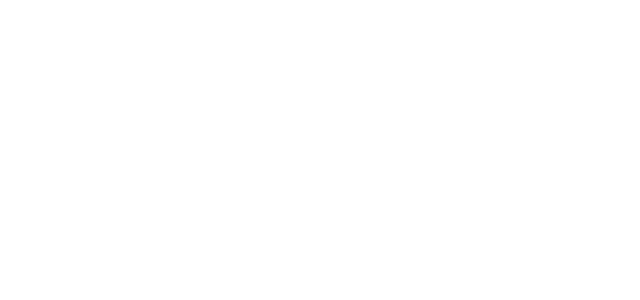
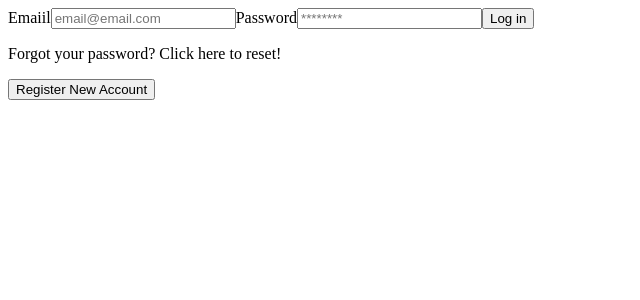
Before and after one commit to sebastian-ruiz-7/PhoneBook, a React app: page /login in a window 1280 px wide. Before the commit this address had no page. Shown: the top 300 px of the page, without its empty margins (0-640 px from the left). Built offline with nearby package versions, Linux system fonts and the light colour scheme.

Commit message:
[ADD] Se añadio la maquetacion de la pagina login, y el componente de los celulares, asi como el contex de la aplicacion

```diff
--- /dev/null
+++ b/src/client/context/AppContext.js
@@ -0,0 +1,5 @@
+import React from 'react'
+
+const AppContext=React.createContext({});
+
+export {AppContext};
--- /dev/null
+++ b/src/client/pages/Login.jsx
@@ -0,0 +1,20 @@
+import React from 'react'
+
+const Login = () => {
+    return (
+        <div className='Login'>
+            <form >
+                <label htmlFor="email">Emaiil</label>
+                <input type="email" name='email' placeholder='email@email.com' />
+                <label htmlFor="password">Password</label>
+                <input type="password" name='password' placeholder='********' />
+                <button>Log in</button>
+            </form>
+
+            <p>Forgot your password? Click here to reset!</p>
+            <button>Register New Account</button>
+        </div>
+    )
+}
+
+export {Login}
--- a/src/client/pages/NewUser.jsx
+++ b/src/client/pages/NewUser.jsx
@@ -24,7 +24,7 @@
             .then(response=>console.log('Usuario añadido exitosamente',response)).catch(err=>console.error(err))
 	}
     return (
-        <>
+        <div className='New-User'>
            <form ref={form}>
                 <label htmlFor="name">Name</label>
                 <input type="name" name='name' placeholder='John Smith' />
@@ -34,7 +34,7 @@
                 <input type="password" name='password' placeholder='********'/>
                 <button type='submit' onClick={handleSubmit} >Submit!</button>
             </form>
-        </>
+        </div>
     )
 }
 
--- a/src/client/routes/App.jsx
+++ b/src/client/routes/App.jsx
@@ -5,13 +5,15 @@
 //Import pages, containers
 import { Layout } from '@containers/Layout';
 import { NewUser } from '@pages/NewUser'
+import { Login } from '@pages/Login';
 
 const App = () => {
     return (
         <BrowserRouter>
             <Layout>
                 <Routes>
-                    <Route exact path='/new-user' element={< NewUser />} />
+                    <Route exact path='/new-user'   element={< NewUser />} />
+                    <Route exact path='/login'      element={< Login />} />
                 </Routes>
             </Layout>
         </BrowserRouter>
```
Also changed, not shown: src/client/components/CardNumber.jsx (added, +14 -0 lines).
